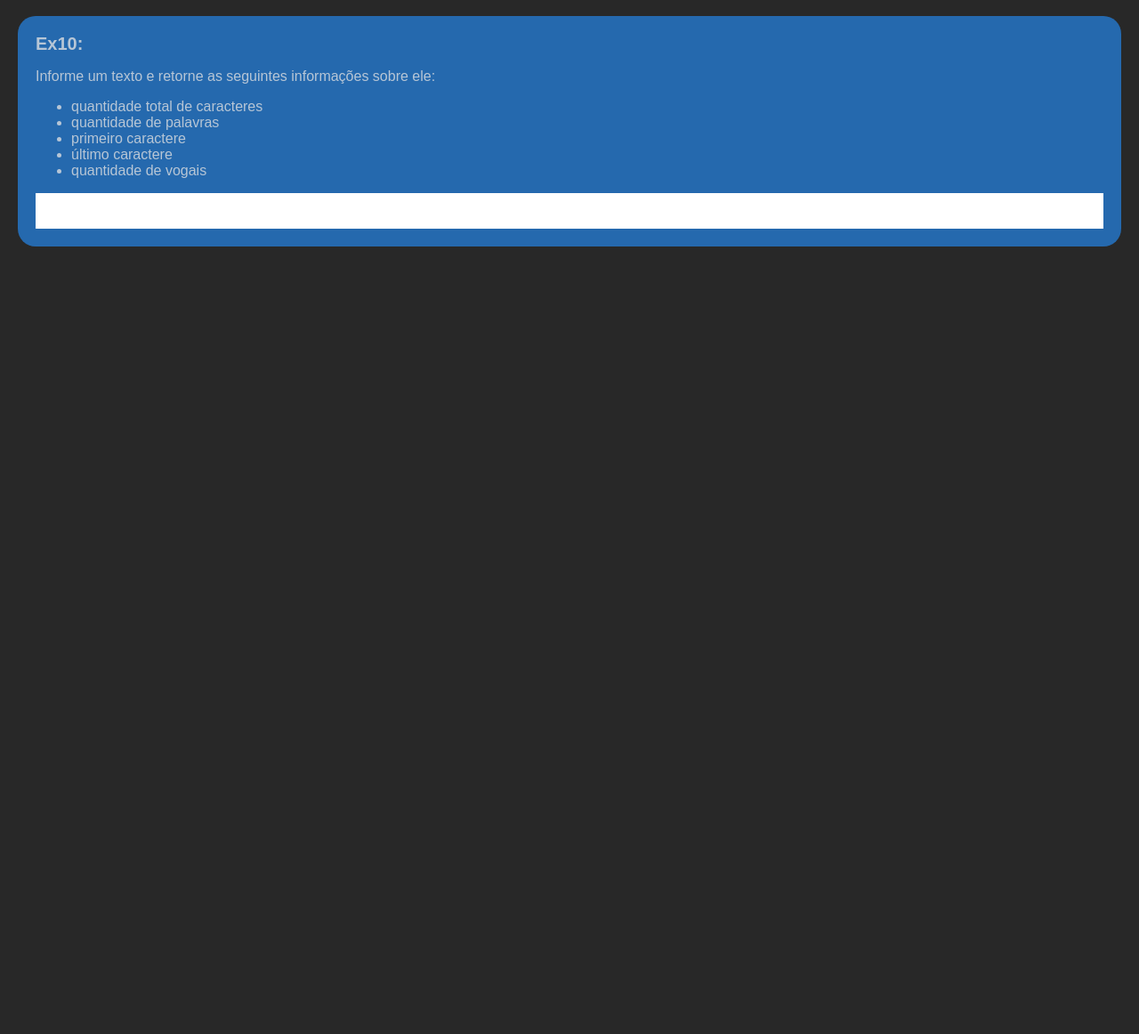
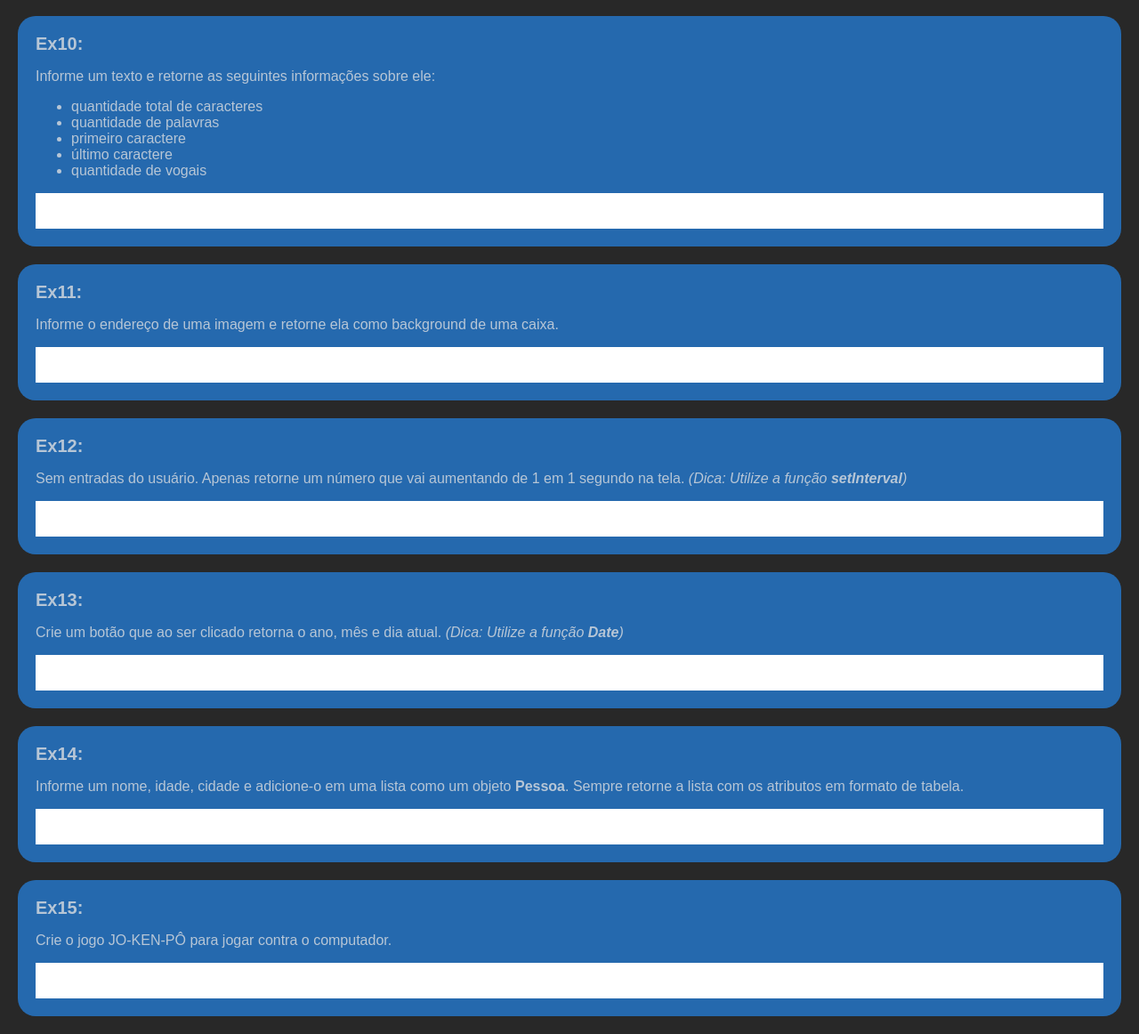
Before and after one commit to pablomossmann/exercicios, a plain HTML site: page index.html in a window 1280 px wide. Shown: the part 1702-2864 px from the top of the page at 89% size. Before the commit the page ends 1999 px from the top, so only its background shows below. Drawn offline with Linux system fonts and the light colour scheme.

Commit message:
Update index.html

```diff
--- a/index.html
+++ b/index.html
@@ -125,5 +125,55 @@
         </div>
     </article>
 
+    <article>
+        <h1>Ex11:</h1>
+        <p>Informe o endereço de uma imagem e retorne ela como background de uma caixa.</p>
+        <div class="exercicio">
+
+            <!--Insira o HTML aqui -->
+
+        </div>
+    </article>
+
+    <article>
+        <h1>Ex12:</h1>
+        <p>Sem entradas do usuário. Apenas retorne um número que vai aumentando de 1 em 1 segundo na tela. <i>(Dica: Utilize a função <b>setInterval</b>)</i></p>
+        <div class="exercicio">
+
+            <!--Insira o HTML aqui -->
+
+        </div>
+    </article>
+
+    <article>
+        <h1>Ex13:</h1>
+        <p>Crie um botão que ao ser clicado retorna o ano, mês e dia atual. <i>(Dica: Utilize a função <b>Date</b>)</i></p>
+        <div class="exercicio">
+
+            <!--Insira o HTML aqui -->
+
+        </div>
+    </article>
+
+    <article>
+        <h1>Ex14:</h1>
+        <p>Informe um nome, idade, cidade e adicione-o em uma lista como um objeto <b>Pessoa</b>. Sempre retorne a lista com os atributos em formato de tabela.</p>
+        <div class="exercicio">
+
+            <!--Insira o HTML aqui -->
+
+        </div>
+    </article>
+
+    <article>
+        <h1>Ex15:</h1>
+        <p>Crie o jogo JO-KEN-PÔ para jogar contra o computador.</p>
+        <div class="exercicio">
+
+            <!--Insira o HTML aqui -->
+
+        </div>
+    </article>
+
 </body>
 </html>
```
